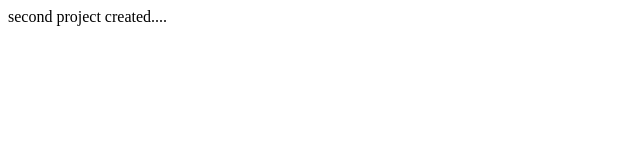
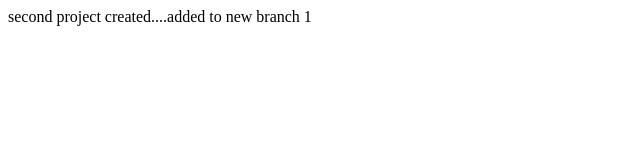
Before and after one commit to KadamV/Project2, a plain HTML site: page INDEX.html in a window 1280 px wide. Shown: the whole page, without its empty margins (0-640 px from the left). Drawn offline with Linux system fonts and the light colour scheme.

Commit message:
new branch created

```diff
--- a/INDEX.html
+++ b/INDEX.html
@@ -1,4 +1,4 @@
 <html>
 
-second project created....
+second project created....added to new branch 1
 </html>
```
